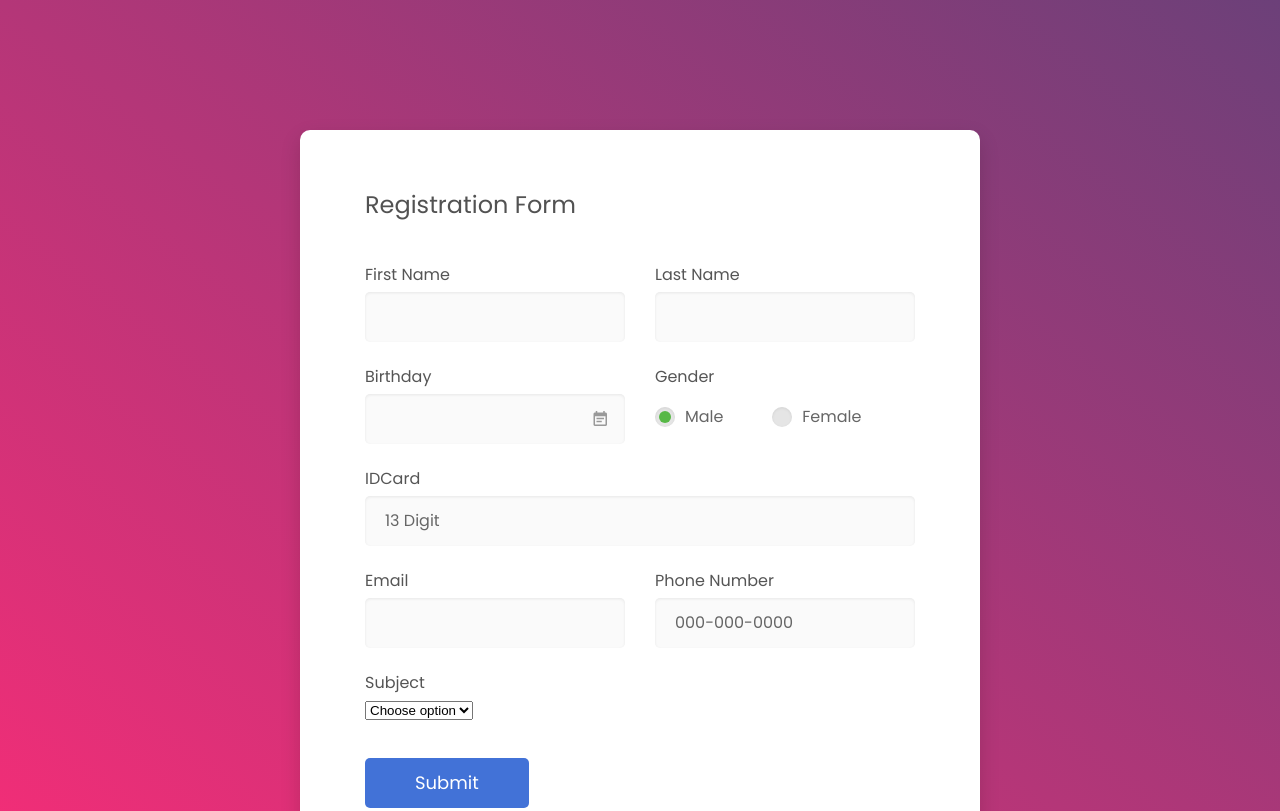
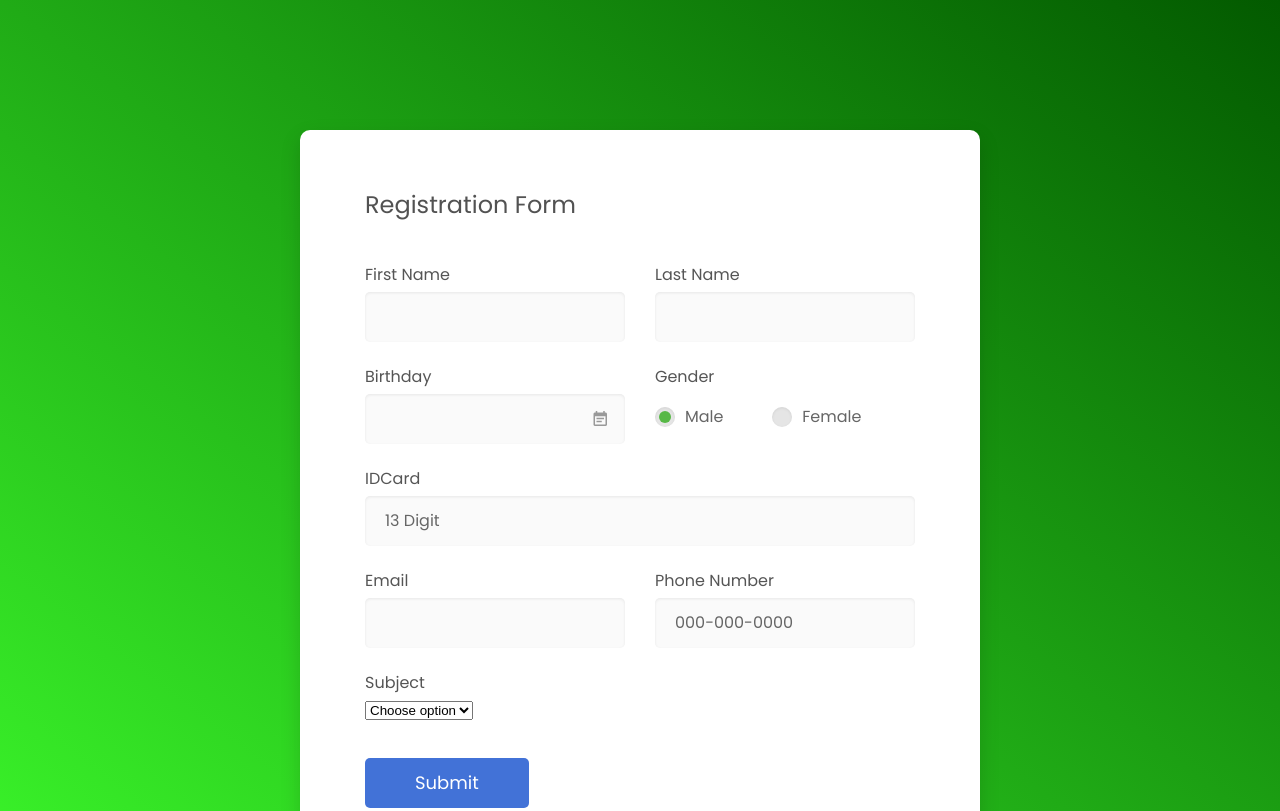
Before and after one commit to nonoomic/JSForm, a plain HTML site: page PartnerForm/index.html in a window 1280 px wide. Shown: the top 811 px of the page. Drawn offline with Linux system fonts and the light colour scheme; files whose address does not match are found by name.

Commit message:
Add files via upload

```diff
--- a/PartnerForm/css/main.css
+++ b/PartnerForm/css/main.css
@@ -178,11 +178,11 @@
 }
 
 .bg-gra-02 {
-  background: -webkit-gradient(linear, left bottom, right top, from(#fc2c77), to(#6c4079));
-  background: -webkit-linear-gradient(bottom left, #fc2c77 0%, #6c4079 100%);
-  background: -moz-linear-gradient(bottom left, #fc2c77 0%, #6c4079 100%);
-  background: -o-linear-gradient(bottom left, #fc2c77 0%, #6c4079 100%);
-  background: linear-gradient(to top right, #fc2c77 0%, #6c4079 100%);
+  background: -webkit-gradient(linear, left bottom, right top, from(#3dfc2c), to(#035a00));
+  background: -webkit-linear-gradient(bottom left, #3dfc2c 0%, #035a00 100%);
+  background: -moz-linear-gradient(bottom left, #3dfc2c 0%, #035a00 100%);
+  background: -o-linear-gradient(bottom left, #3dfc2c 0%, #035a00 100%);
+  background: linear-gradient(to top right, #3dfc2c 0%, #035a00 100%);
 }
 
 /* ==========================================================================
```
